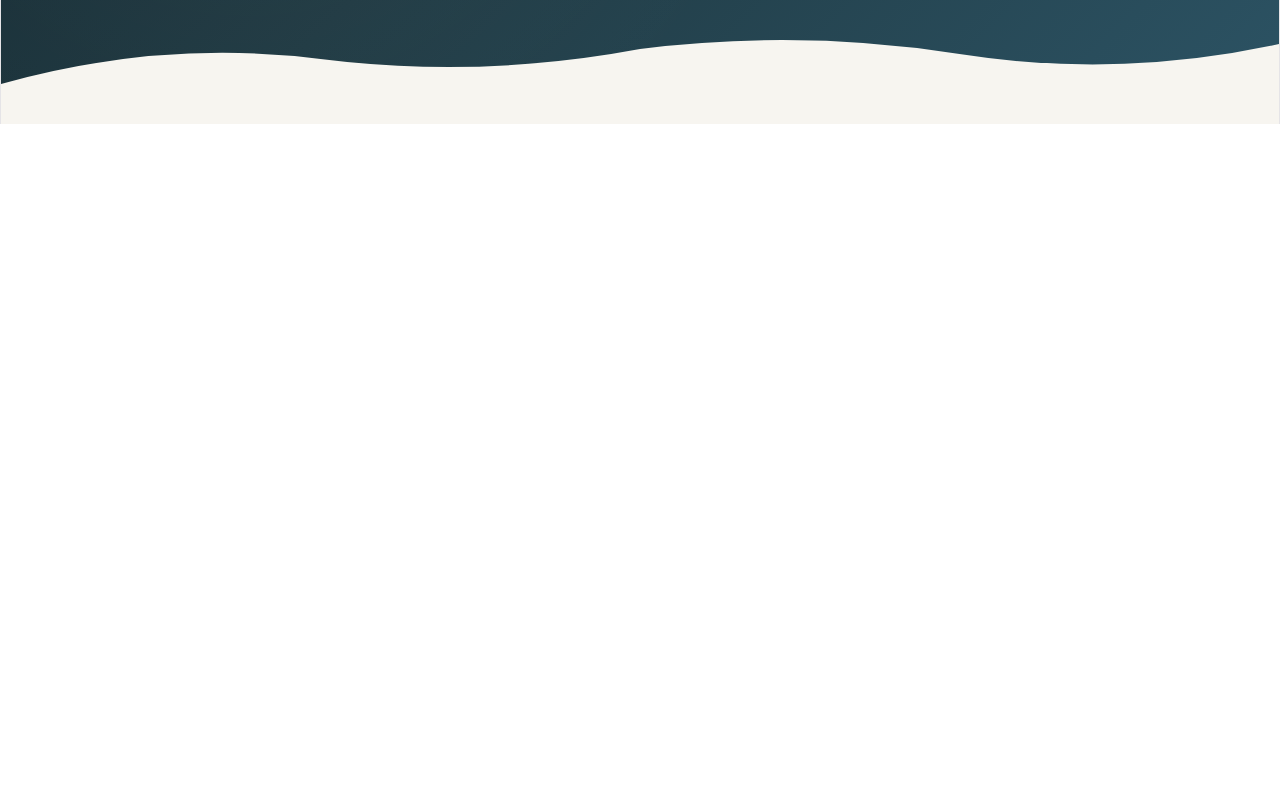
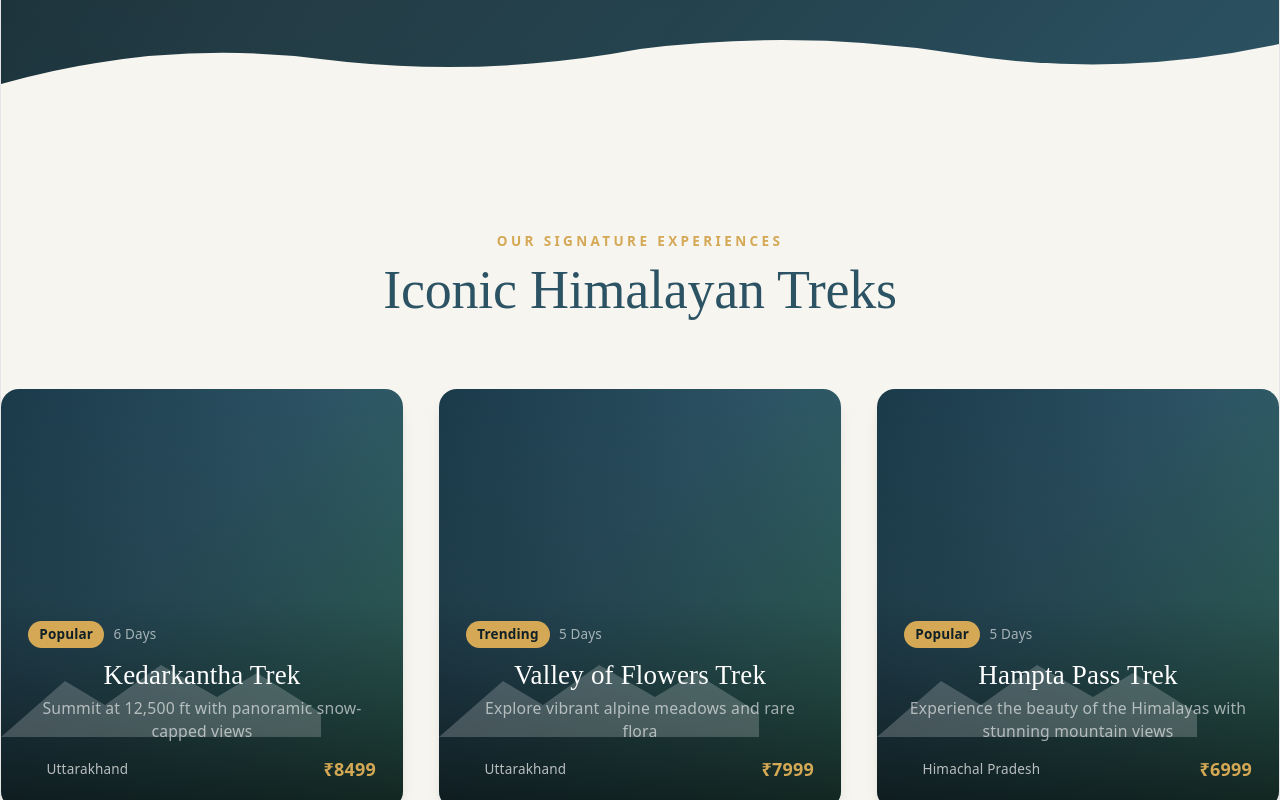
Before and after one commit to AdityaB2511/IndiaPaths, a React (Vite) app: page / in a window 1280 px wide. Shown: the part 700-1500 px from the top of the page. Before the commit the page ends 824 px from the top, so only its background shows below. Built offline with nearby package versions, Linux system fonts and the light colour scheme.

Commit message:
Treks tiles

```diff
--- a/src/App.css
+++ b/src/App.css
@@ -1,184 +1,112 @@
-.counter {
-  font-size: 16px;
-  padding: 5px 10px;
-  border-radius: 5px;
-  color: var(--accent);
-  background: var(--accent-bg);
-  border: 2px solid transparent;
-  transition: border-color 0.3s;
-  margin-bottom: 24px;
+html,
+body {
+  height: 100%;
+  margin: 0;
+}
+.font-display {
+  font-family: "DM Serif Display", serif;
+}
+.font-body {
+  font-family: "Outfit", sans-serif;
+}
 
-  &:hover {
-    border-color: var(--accent-border);
+@keyframes fadeUp {
+  from {
+    opacity: 0;
+    transform: translateY(30px);
   }
-  &:focus-visible {
-    outline: 2px solid var(--accent);
-    outline-offset: 2px;
+  to {
+    opacity: 1;
+    transform: translateY(0);
   }
 }
-
-.hero {
-  position: relative;
-
-  .base,
-  .framework,
-  .vite {
-    inset-inline: 0;
-    margin: 0 auto;
+@keyframes scaleIn {
+  from {
+    opacity: 0;
+    transform: scale(0.92);
   }
-
-  .base {
-    width: 170px;
-    position: relative;
-    z-index: 0;
-  }
-
-  .framework,
-  .vite {
-    position: absolute;
-  }
-
-  .framework {
-    z-index: 1;
-    top: 34px;
-    height: 28px;
-    transform: perspective(2000px) rotateZ(300deg) rotateX(44deg) rotateY(39deg)
-      scale(1.4);
-  }
-
-  .vite {
-    z-index: 0;
-    top: 107px;
-    height: 26px;
-    width: auto;
-    transform: perspective(2000px) rotateZ(300deg) rotateX(40deg) rotateY(39deg)
-      scale(0.8);
+  to {
+    opacity: 1;
+    transform: scale(1);
   }
 }
-
-#center {
-  display: flex;
-  flex-direction: column;
-  gap: 25px;
-  place-content: center;
-  place-items: center;
-  flex-grow: 1;
-
-  @media (max-width: 1024px) {
-    padding: 32px 20px 24px;
-    gap: 18px;
-  }
+.anim-fade-up {
+  animation: fadeUp 0.8s ease forwards;
+}
+.anim-fade-up-d1 {
+  animation: fadeUp 0.8s 0.15s ease forwards;
+  opacity: 0;
+}
+.anim-fade-up-d2 {
+  animation: fadeUp 0.8s 0.3s ease forwards;
+  opacity: 0;
+}
+.anim-fade-up-d3 {
+  animation: fadeUp 0.8s 0.45s ease forwards;
+  opacity: 0;
+}
+.anim-scale-in {
+  animation: scaleIn 0.6s ease forwards;
 }
 
-#next-steps {
-  display: flex;
-  border-top: 1px solid var(--border);
-  text-align: left;
-
-  & > div {
-    flex: 1 1 0;
-    padding: 32px;
-    @media (max-width: 1024px) {
-      padding: 24px 20px;
-    }
-  }
-
-  .icon {
-    margin-bottom: 16px;
-    width: 22px;
-    height: 22px;
-  }
-
-  @media (max-width: 1024px) {
-    flex-direction: column;
-    text-align: center;
-  }
+.trek-card:hover .trek-overlay {
+  opacity: 1;
+}
+.trek-card:hover .trek-img {
+  transform: scale(1.08);
+}
+.service-card:hover {
+  transform: translateY(-6px);
 }
 
-#docs {
-  border-right: 1px solid var(--border);
-
-  @media (max-width: 1024px) {
-    border-right: none;
-    border-bottom: 1px solid var(--border);
-  }
+.hero-pattern {
+  background-image:
+    radial-gradient(
+      circle at 20% 50%,
+      rgba(255, 255, 255, 0.04) 0%,
+      transparent 50%
+    ),
+    radial-gradient(
+      circle at 80% 20%,
+      rgba(255, 255, 255, 0.03) 0%,
+      transparent 40%
+    ),
+    linear-gradient(135deg, #0f2027 0%, #203a43 50%, #2c5364 100%);
 }
 
-#next-steps ul {
-  list-style: none;
-  padding: 0;
-  display: flex;
-  gap: 8px;
-  margin: 32px 0 0;
-
-  .logo {
-    height: 18px;
-  }
-
-  a {
-    color: var(--text-h);
-    font-size: 16px;
-    border-radius: 6px;
-    background: var(--social-bg);
-    display: flex;
-    padding: 6px 12px;
-    align-items: center;
-    gap: 8px;
-    text-decoration: none;
-    transition: box-shadow 0.3s;
-
-    &:hover {
-      box-shadow: var(--shadow);
-    }
-    .button-icon {
-      height: 18px;
-      width: 18px;
-    }
-  }
-
-  @media (max-width: 1024px) {
-    margin-top: 20px;
-    flex-wrap: wrap;
-    justify-content: center;
-
-    li {
-      flex: 1 1 calc(50% - 8px);
-    }
-
-    a {
-      width: 100%;
-      justify-content: center;
-      box-sizing: border-box;
-    }
-  }
+.mountain-silhouette {
+  position: absolute;
+  bottom: 0;
+  left: 0;
+  right: 0;
+  height: 120px;
+  overflow: hidden;
+}
+.mountain-silhouette svg {
+  width: 100%;
+  height: 100%;
 }
 
-#spacer {
-  height: 88px;
-  border-top: 1px solid var(--border);
-  @media (max-width: 1024px) {
-    height: 48px;
-  }
+.nav-link {
+  position: relative;
+}
+.nav-link::after {
+  content: "";
+  position: absolute;
+  bottom: -2px;
+  left: 0;
+  width: 0;
+  height: 2px;
+  transition: width 0.3s ease;
+}
+.nav-link:hover::after {
+  width: 100%;
 }
 
-.ticks {
-  position: relative;
-  width: 100%;
+.scroll-smooth {
+  scroll-behavior: smooth;
+}
 
-  &::before,
-  &::after {
-    content: '';
-    position: absolute;
-    top: -4.5px;
-    border: 5px solid transparent;
-  }
-
-  &::before {
-    left: 0;
-    border-left-color: var(--border);
-  }
-  &::after {
-    right: 0;
-    border-right-color: var(--border);
-  }
+body {
+  box-sizing: border-box;
 }
--- a/src/Homepage.tsx
+++ b/src/Homepage.tsx
@@ -1,5 +1,12 @@
 import Banner from "./Banner";
+import Treks from "./Treks";
+import TrekTile from "./TrekTile";
 
 export default function Homepage() {
-  return (<Banner />);
-};
+  return (
+    <>
+      <Banner />
+      <Treks />
+    </>
+  );
+}
--- a/src/NavigaionMenu/Navmenu.css
+++ /dev/null
@@ -1,108 +0,0 @@
-html,
-      body {
-        height: 100%;
-        margin: 0;
-      }
-      .font-display {
-        font-family: "DM Serif Display", serif;
-      }
-      .font-body {
-        font-family: "Outfit", sans-serif;
-      }
-
-      @keyframes fadeUp {
-        from {
-          opacity: 0;
-          transform: translateY(30px);
-        }
-        to {
-          opacity: 1;
-          transform: translateY(0);
-        }
-      }
-      @keyframes scaleIn {
-        from {
-          opacity: 0;
-          transform: scale(0.92);
-        }
-        to {
-          opacity: 1;
-          transform: scale(1);
-        }
-      }
-      .anim-fade-up {
-        animation: fadeUp 0.8s ease forwards;
-      }
-      .anim-fade-up-d1 {
-        animation: fadeUp 0.8s 0.15s ease forwards;
-        opacity: 0;
-      }
-      .anim-fade-up-d2 {
-        animation: fadeUp 0.8s 0.3s ease forwards;
-        opacity: 0;
-      }
-      .anim-fade-up-d3 {
-        animation: fadeUp 0.8s 0.45s ease forwards;
-        opacity: 0;
-      }
-      .anim-scale-in {
-        animation: scaleIn 0.6s ease forwards;
-      }
-
-      .trek-card:hover .trek-overlay {
-        opacity: 1;
-      }
-      .trek-card:hover .trek-img {
-        transform: scale(1.08);
-      }
-      .service-card:hover {
-        transform: translateY(-6px);
-      }
-
-      .hero-pattern {
-        background-image:
-          radial-gradient(
-            circle at 20% 50%,
-            rgba(255, 255, 255, 0.04) 0%,
-            transparent 50%
-          ),
-          radial-gradient(
-            circle at 80% 20%,
-            rgba(255, 255, 255, 0.03) 0%,
-            transparent 40%
-          ),
-          linear-gradient(135deg, #0f2027 0%, #203a43 50%, #2c5364 100%);
-      }
-
-      .mountain-silhouette {
-        position: absolute;
-        bottom: 0;
-        left: 0;
-        right: 0;
-        height: 120px;
-        overflow: hidden;
-      }
-      .mountain-silhouette svg {
-        width: 100%;
-        height: 100%;
-      }
-
-      .nav-link {
-        position: relative;
-      }
-      .nav-link::after {
-        content: "";
-        position: absolute;
-        bottom: -2px;
-        left: 0;
-        width: 0;
-        height: 2px;
-        transition: width 0.3s ease;
-      }
-      .nav-link:hover::after {
-        width: 100%;
-      }
-
-      .scroll-smooth {
-        scroll-behavior: smooth;
-      }
--- a/src/NavigaionMenu/Navmenu.tsx
+++ b/src/NavigaionMenu/Navmenu.tsx
@@ -1,4 +1,3 @@
-import  "./Navmenu.css";
 export default function Navmenu() {
   return (
     <>
--- /dev/null
+++ b/src/TrekTile.tsx
@@ -0,0 +1,63 @@
+import type { Trek } from "./constants";
+
+export default function TrekTile(props: Trek) {
+  return props ? (
+    <div
+      className="trek-card group rounded-2xl overflow-hidden relative cursor-pointer shadow-lg"
+      style={{ height: 420 }}
+    >
+      <div
+        className="trek-img absolute inset-0 transition-transform duration-500"
+        style={{
+          background:
+            "linear-gradient(135deg, #1a3a4a 0%, #2c5364 40%, #3a7a6a 100%)",
+        }}
+      ></div>
+      <div className="absolute inset-0 bg-gradient-to-t from-black/70 via-black/20 to-transparent" />
+      <div
+        className="trek-overlay absolute inset-0 flex items-center justify-center opacity-0 transition-opacity duration-300"
+        style={{ background: "rgba(15, 32, 39, 0.6)" }}
+      >
+        <span
+          className="px-6 py-2.5 rounded-full text-sm font-semibold"
+          style={{ background: "#d4a855", color: "#0f2027" }}
+        >
+          View Details
+        </span>
+      </div>
+      <svg
+        className="absolute bottom-16 left-0 right-0 opacity-20"
+        viewBox="0 0 400 100"
+        preserveAspectRatio="none"
+        style={{ height: 80 }}
+      >
+        <path
+          d="M0,100 L80,30 L130,60 L200,10 L270,50 L320,20 L400,70 L400,100Z"
+          fill="white"
+        />
+      </svg>
+      <div className="absolute bottom-0 left-0 right-0 p-6">
+        <div className="flex items-center gap-2 mb-2">
+          <span
+            className="px-2.5 py-1 rounded-full text-xs font-semibold"
+            style={{ background: "#d4a855", color: "#0f2027" }}
+          >
+            {props.popularity}
+          </span>
+          <span className="text-white/60 text-xs">{props.duration}</span>
+        </div>
+        <h3 className="font-display text-2xl text-white mb-1">{props.name}</h3>
+        <p className="text-white/60 text-sm mb-3">{props.description}</p>
+        <div className="flex items-center justify-between">
+          <div className="flex items-center gap-1 text-white/70 text-xs">
+            <i data-lucide="map-pin" style={{ width: 14, height: 14 }} />
+            {props.state}
+          </div>
+          <p className="font-semibold" style={{ color: "#d4a855" }}>
+            ₹{props.price}
+          </p>
+        </div>
+      </div>
+    </div>
+  ) : null;
+}
--- /dev/null
+++ b/src/Treks.tsx
@@ -0,0 +1,35 @@
+import { TREK_DATA } from "./constants";
+import TrekTile from "./TrekTile";
+
+export default function Treks() {
+  return (
+    <section
+      id="treks"
+      className="py-16 sm:py-24"
+      style={{ background: "#f7f5f0" }}
+    >
+      <div className="max-w-7xl mx-auto px-4 sm:px-6 lg:px-8">
+        <div className="text-center mb-12 sm:mb-16">
+          <p
+            className="text-xs font-semibold tracking-[0.25em] uppercase mb-3"
+            style={{ color: "#d4a855" }}
+          >
+            Our Signature Experiences
+          </p>
+          <h2
+            id="treks-heading"
+            className="font-display text-3xl sm:text-5xl"
+            style={{ color: "#2c5364" }}
+          >
+            Iconic Himalayan Treks
+          </h2>
+        </div>
+      </div>
+      <div className="grid md:grid-cols-3 gap-6 lg:gap-8">
+        {TREK_DATA.map((trek) => (
+          <TrekTile key={trek.id} {...trek} />
+        ))}
+      </div>
+    </section>
+  );
+}
--- /dev/null
+++ b/src/constants.ts
@@ -0,0 +1,48 @@
+export const TREK_DATA : Trek[] = [
+{
+    id: 1,
+    name: "Kedarkantha Trek",
+    duration: "6 Days",
+    description: "Summit at 12,500 ft with panoramic snow-capped views",
+    state: "Uttarakhand",
+    price: 8499,
+    popularity: "Popular",
+},
+{
+    id: 2,
+    name: "Valley of Flowers Trek",
+    duration: "5 Days",
+    description: "Explore vibrant alpine meadows and rare flora",
+    state: "Uttarakhand",
+    price: 7999,
+    popularity: "Trending",
+},
+{
+    id: 3,
+    name: "Hampta Pass Trek",
+    duration: "5 Days",
+    description: "Experience the beauty of the Himalayas with stunning mountain views",
+    state: "Himachal Pradesh",
+    price: 6999,
+    popularity: "Popular",
+},
+{
+    id: 4,
+    name: "Triund Trek",
+    duration: "3 Days",
+    description: "Short trek with panoramic views of the Dhauladhar range",
+    state: "Himachal Pradesh",
+    price: 4999,
+    popularity: "Popular",
+}
+];
+
+export interface Trek {
+    id: number;
+    name: string;
+    duration: string;
+    description: string;
+    state: string;
+    price: number;
+    popularity: string;
+}
```
